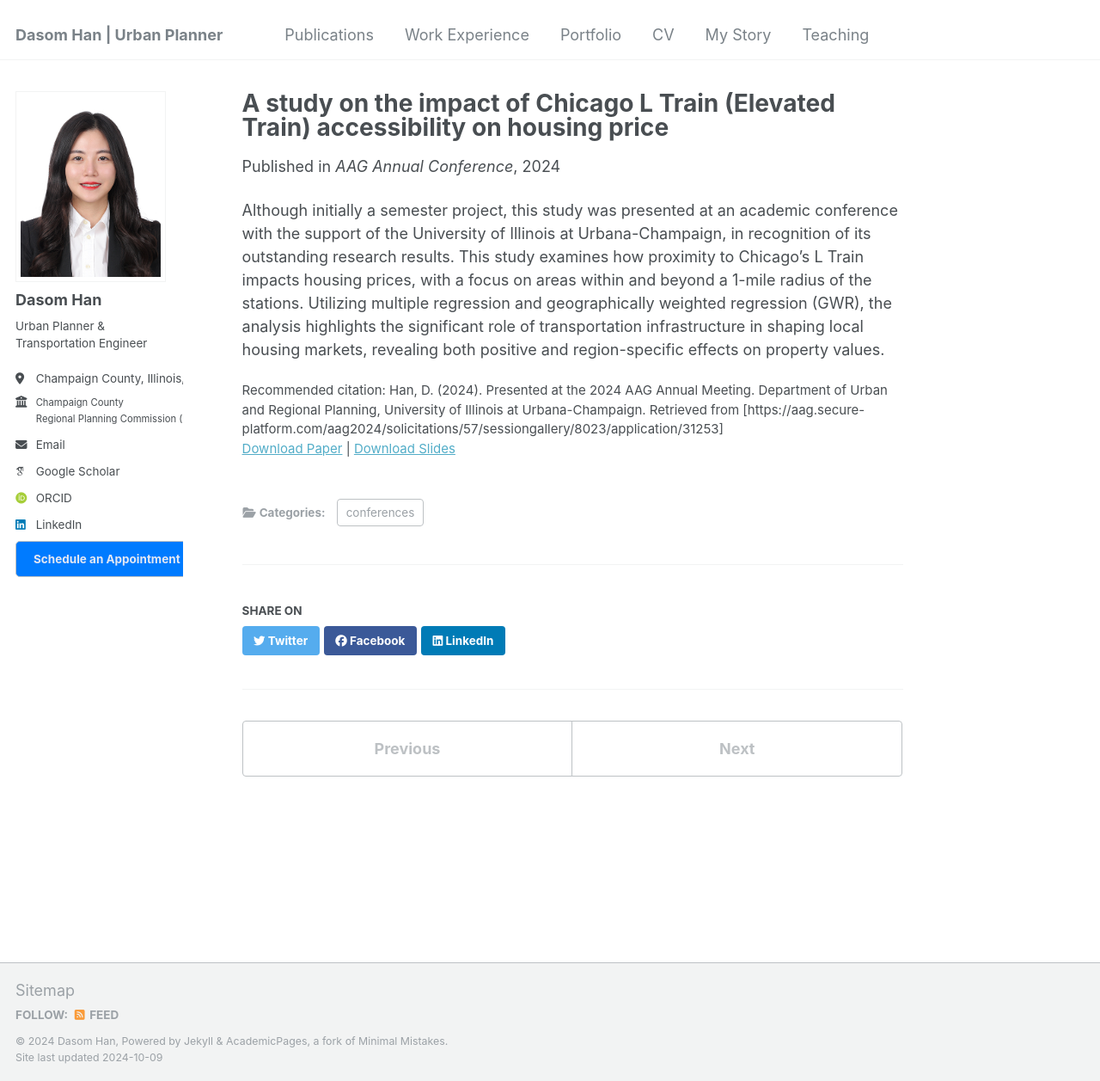
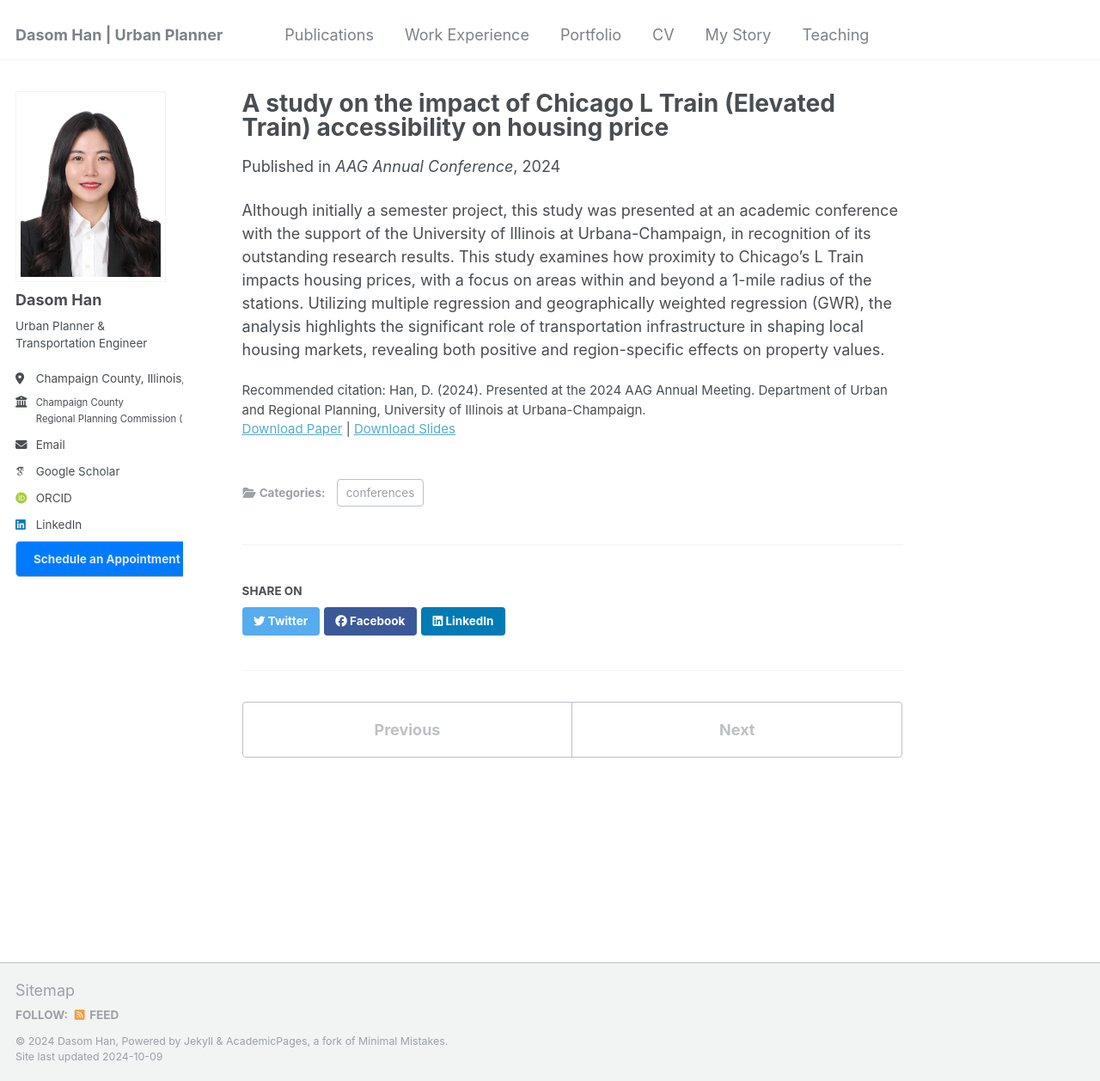
Before and after one commit to dasomh/dasomh.github.io, a Jekyll site: the page built from _publications/2024-02-17-paper-title-number-4.md, in a window 1280 px wide and 1257 px high. Shown: the whole window at 86% size. Built offline with Jekyll 4.4.1, drawn with Linux system fonts in a browser that asks for light colours; some web fonts are replaced.

Commit message:
Update 2024-02-17-paper-title-number-4.md

```diff
--- a/_publications/2024-02-17-paper-title-number-4.md
+++ b/_publications/2024-02-17-paper-title-number-4.md
@@ -8,7 +8,7 @@ date: 2024-04-15
 venue: 'AAG Annual Conference'
 slidesurl: 'http://dasomh.github.io/files/240415_AAG_Impact of Chicago L on Housing Prices_Dasom Han3.pdf'
 paperurl: 'https://aag.secure-platform.com/aag2024/solicitations/57/sessiongallery/8023/application/31253'
-citation: 'Han, D. (2024). Presented at the 2024 AAG Annual Meeting. Department of Urban and Regional Planning, University of Illinois at Urbana-Champaign. Retrieved from [https://aag.secure-platform.com/aag2024/solicitations/57/sessiongallery/8023/application/31253]'
+citation: 'Han, D. (2024). Presented at the 2024 AAG Annual Meeting. Department of Urban and Regional Planning, University of Illinois at Urbana-Champaign.'
 ---
 
 Although initially a semester project, this study was presented at an academic conference with the support of the University of Illinois at Urbana-Champaign, in recognition of its outstanding research results. This study examines how proximity to Chicago’s L Train impacts housing prices, with a focus on areas within and beyond a 1-mile radius of the stations. Utilizing multiple regression and geographically weighted regression (GWR), the analysis highlights the significant role of transportation infrastructure in shaping local housing markets, revealing both positive and region-specific effects on property values.
```
